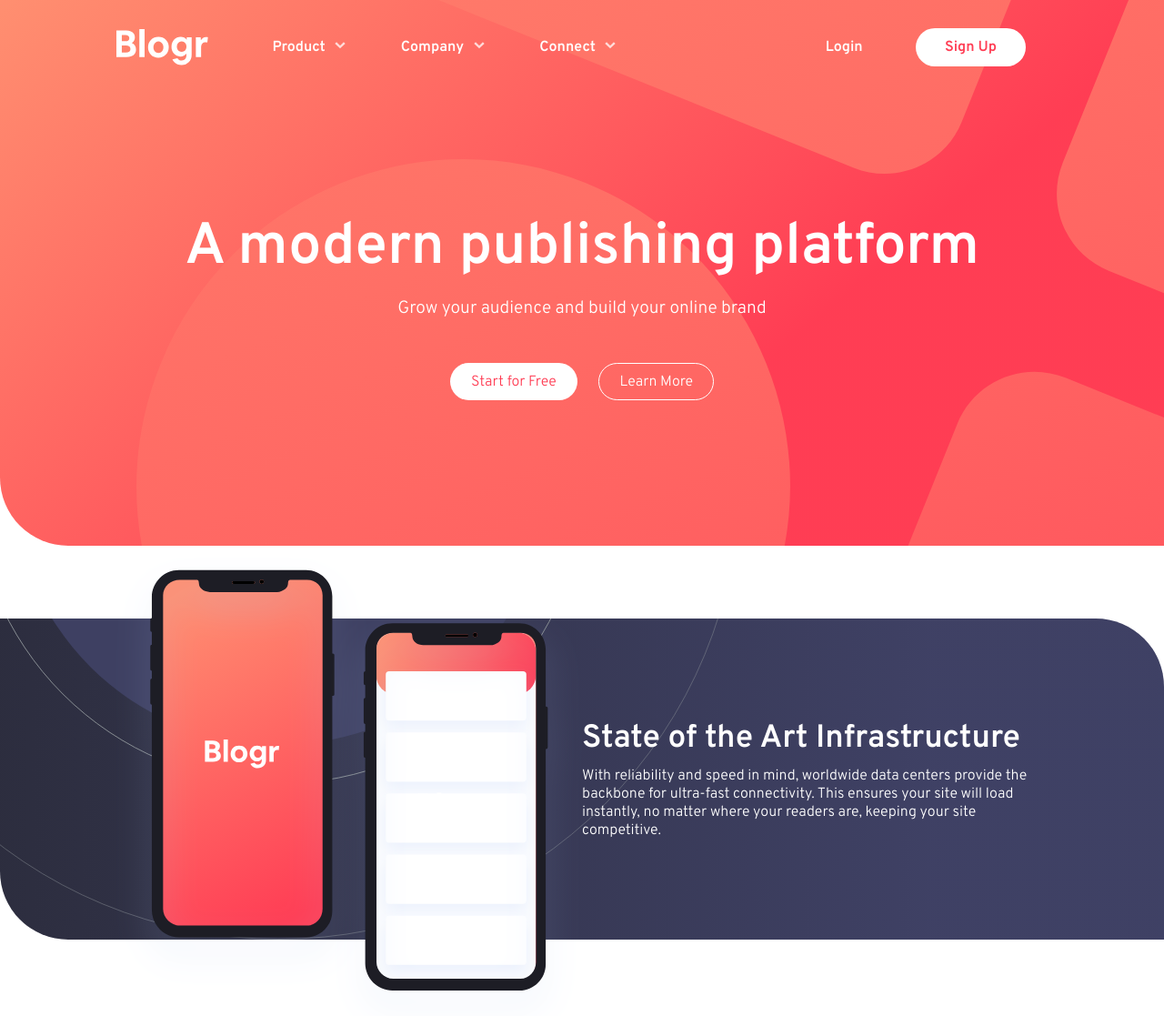
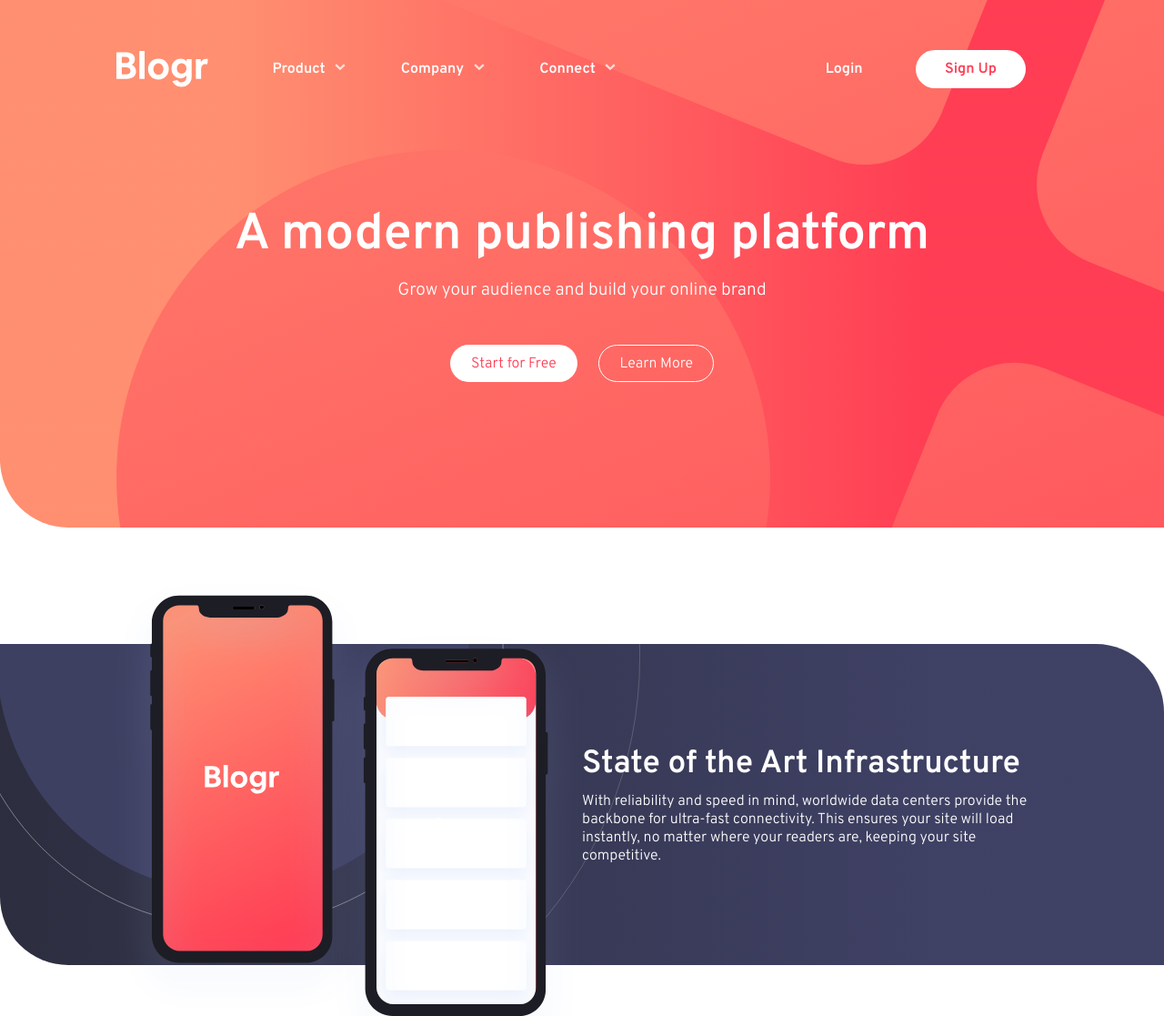
Before and after one commit to donCelis/blogr, a plain HTML site: page index.html in a window 1280 px wide. Shown: the whole page at 91% size. Drawn offline with Linux system fonts and the light colour scheme.

Commit message:
correcciones a los fondos

```diff
--- a/assets/styles/main.css
+++ b/assets/styles/main.css
@@ -15,9 +15,9 @@
   --very-light-red: hsl(13, 100%, 72%);
   --light-red: hsl(353, 100%, 62%);
   --main-gradient: linear-gradient(
-    140deg,
-    var(--very-light-red) 0%,
-    var(--light-red) 50%
+    to right,
+    var(--very-light-red) 20%,
+    var(--light-red) 80%
   );
 
   --very-dark-gray-blue: hsl(237, 17%, 21%);
@@ -57,9 +57,10 @@ a {
   /* background: var(--main-gradient);
   position: relative;
   overflow: hidden; */
-  background: url("../images/bg-pattern-intro.svg") no-repeat 150px center,
+  background: url("../images/bg-pattern-intro.svg") no-repeat,
     var(--main-gradient);
-  background-size: 150%;
+  background-position: -20% center, center;
+  background-size: 150%, auto;
   color: var(--white);
   border-bottom-left-radius: 75px;
 }
@@ -67,17 +68,17 @@ a {
   position: relative;
   z-index: 1;
 }
-.home .back {
+/* .home .back {
   position: absolute;
   right: -65%;
   top: 50%;
   transform: translateY(-50%) scale(0.95);
   z-index: 0;
-}
+} */
 .home header {
   align-items: center;
   justify-content: space-between;
-  padding: 2rem 0 0;
+  padding: 3.5rem 0 0;
 }
 .home .logo {
   margin-right: 2.5rem;
@@ -115,10 +116,10 @@ a {
 }
 .home-content {
   text-align: center;
-  padding: 10rem 0;
+  padding: 8rem 0 10rem;
 }
 .home-title {
-  font-size: 4em;
+  font-size: 3.5em;
 }
 .home-content p {
   margin: 0.8rem 0 3rem;
@@ -141,16 +142,18 @@ a {
 /* home */
 /* infrastructure */
 .infrastructure {
-  background: url("../images/bg-pattern-circles.svg") no-repeat -200px bottom,
+  background: url("../images/bg-pattern-circles.svg") no-repeat,
     linear-gradient(
       90deg,
       var(--very-dark-gray-blue) 0%,
       var(--very-dark-desaturated-blue) 80%
     );
+  background-position: -50% 80%, center;
+  background-size: 70%, auto;
   color: var(--white);
   border-top-right-radius: 75px;
   border-bottom-left-radius: 75px;
-  margin: 5rem 0;
+  margin: 8rem 0;
   position: relative;
 }
 /* .infrastructure::before{
```
